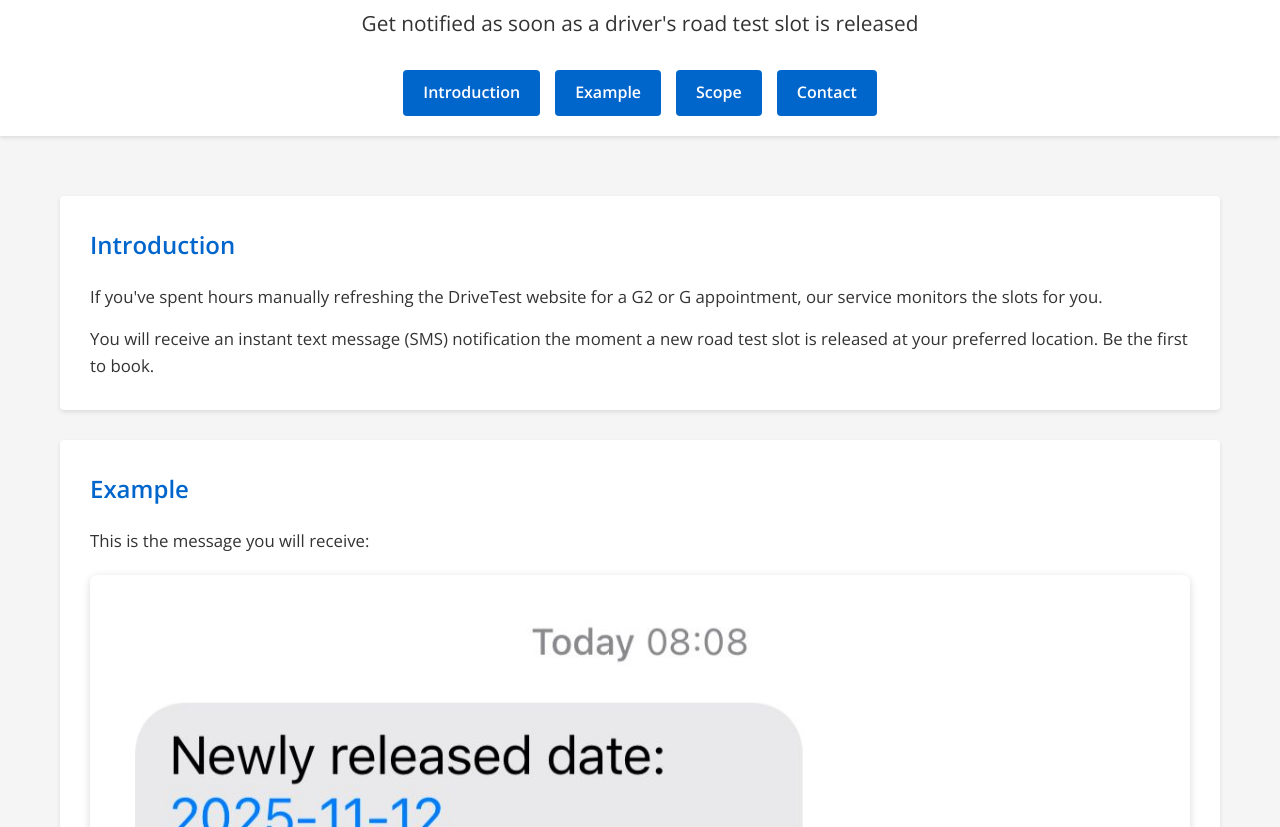
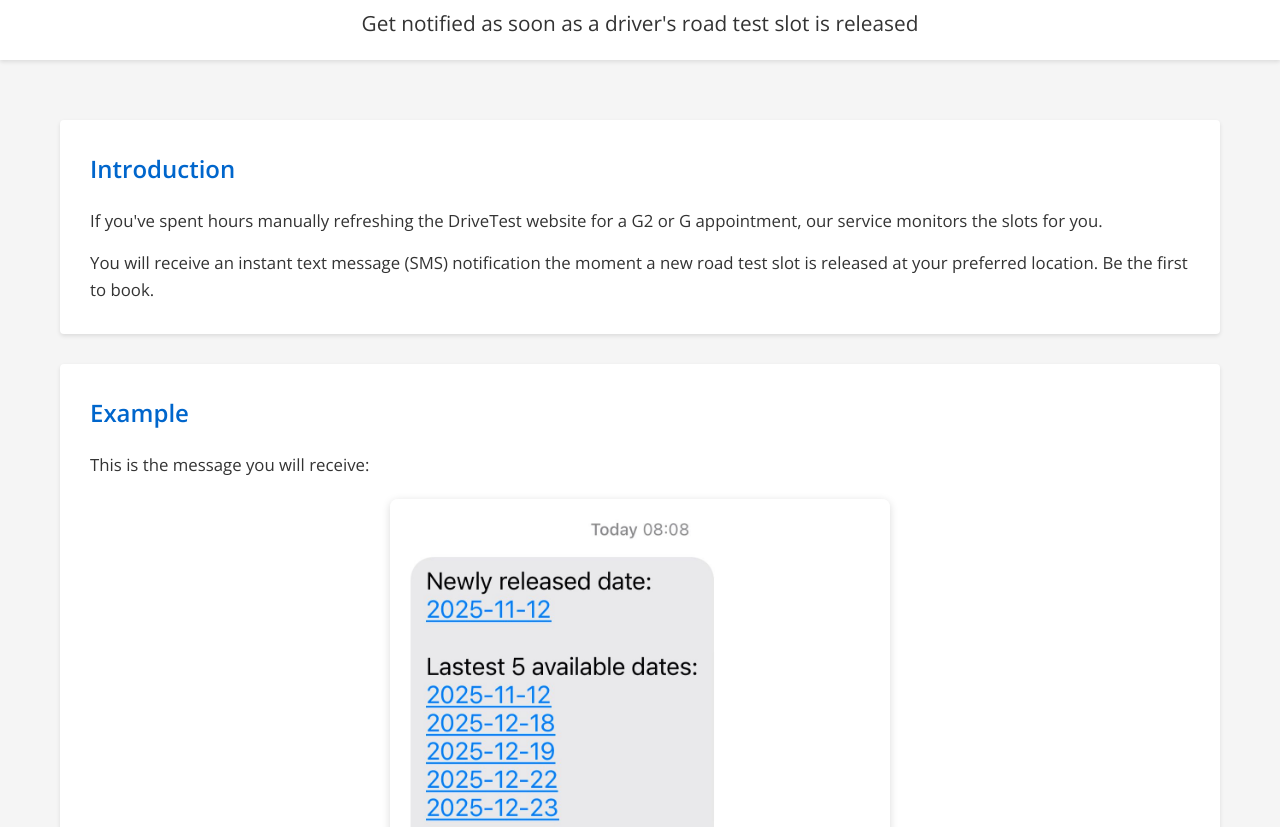
Before and after one commit to wa008/roadtestnotify, a plain HTML site: page index.html in a window 1280 px wide. Shown: the part 125-952 px from the top of the page. Drawn offline with nearby package versions, Linux system fonts and the light colour scheme.

Commit message:
Remove nav buttons and adjust image size
Removed navigation buttons from the header and updated image styling.

```diff
--- a/index.html
+++ b/index.html
@@ -177,12 +177,6 @@
     <header>
         <h1>Road Test Notify</h1>
         <p class="tagline">Get notified as soon as a driver's road test slot is released</p>
-        <div class="nav-buttons">
-            <a href="#introduction" class="nav-button">Introduction</a>
-            <a href="#example" class="nav-button">Example</a>
-            <a href="#scope" class="nav-button">Scope</a>
-            <a href="#contact" class="nav-button">Contact</a>
-        </div>
     </header>
 
     <div class="container">
@@ -196,7 +190,7 @@
             <h2>Example</h2>
             <p style="margin-bottom: 20px; color: #333; font-size: 1.05em;">This is the message you will receive:</p>
             <div style="text-align: center;">
-                <img src="images/sms-example.png" alt="SMS notification example" style="max-width: 100%; height: auto; border-radius: 8px; box-shadow: 0 2px 8px rgba(0,0,0,0.15);">
+                <img src="images/sms-example.png" alt="SMS notification example" style="max-width: 500px; height: auto; border-radius: 8px; box-shadow: 0 2px 8px rgba(0,0,0,0.15);">
             </div>
         </div>
 
```
